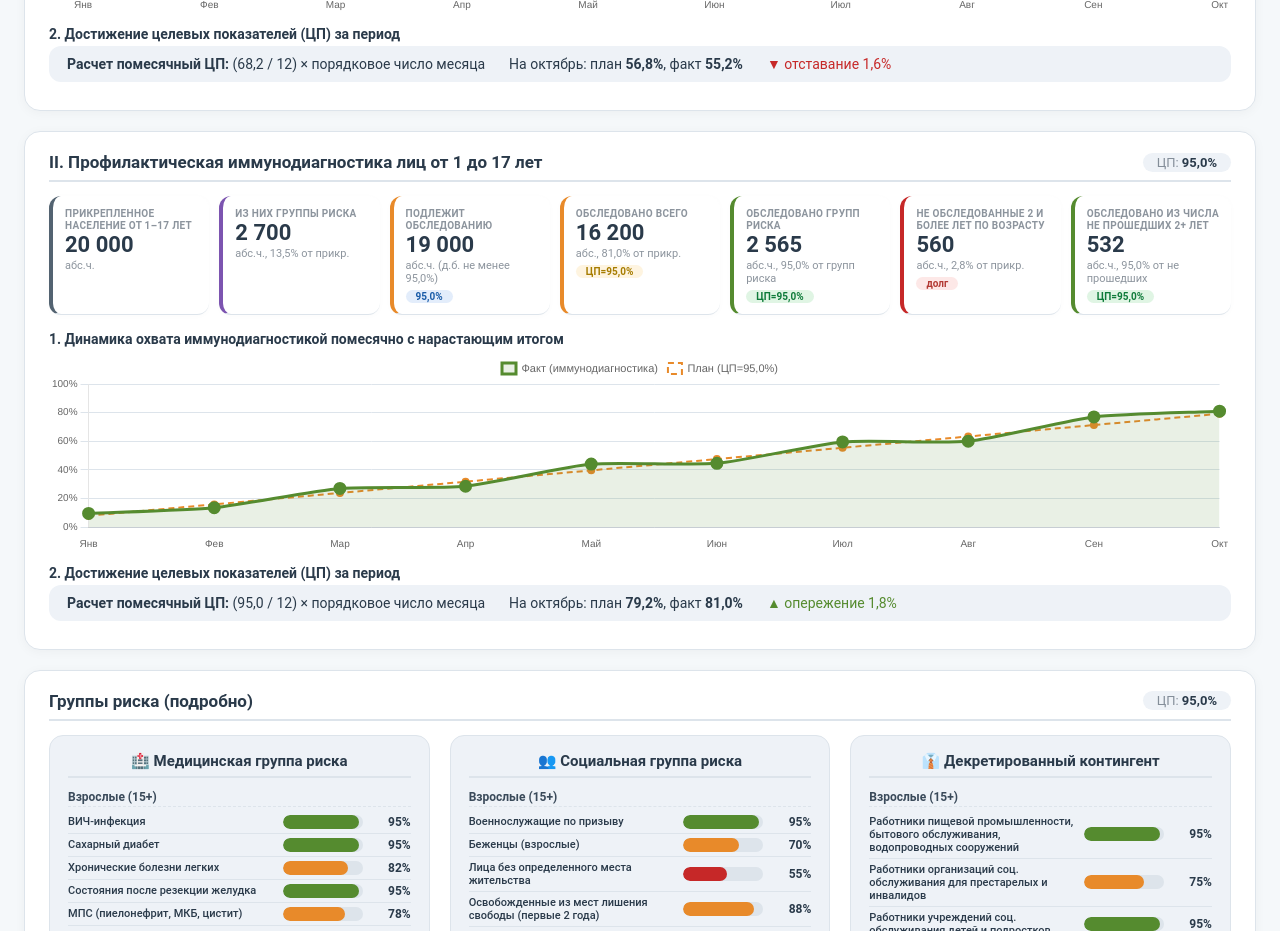
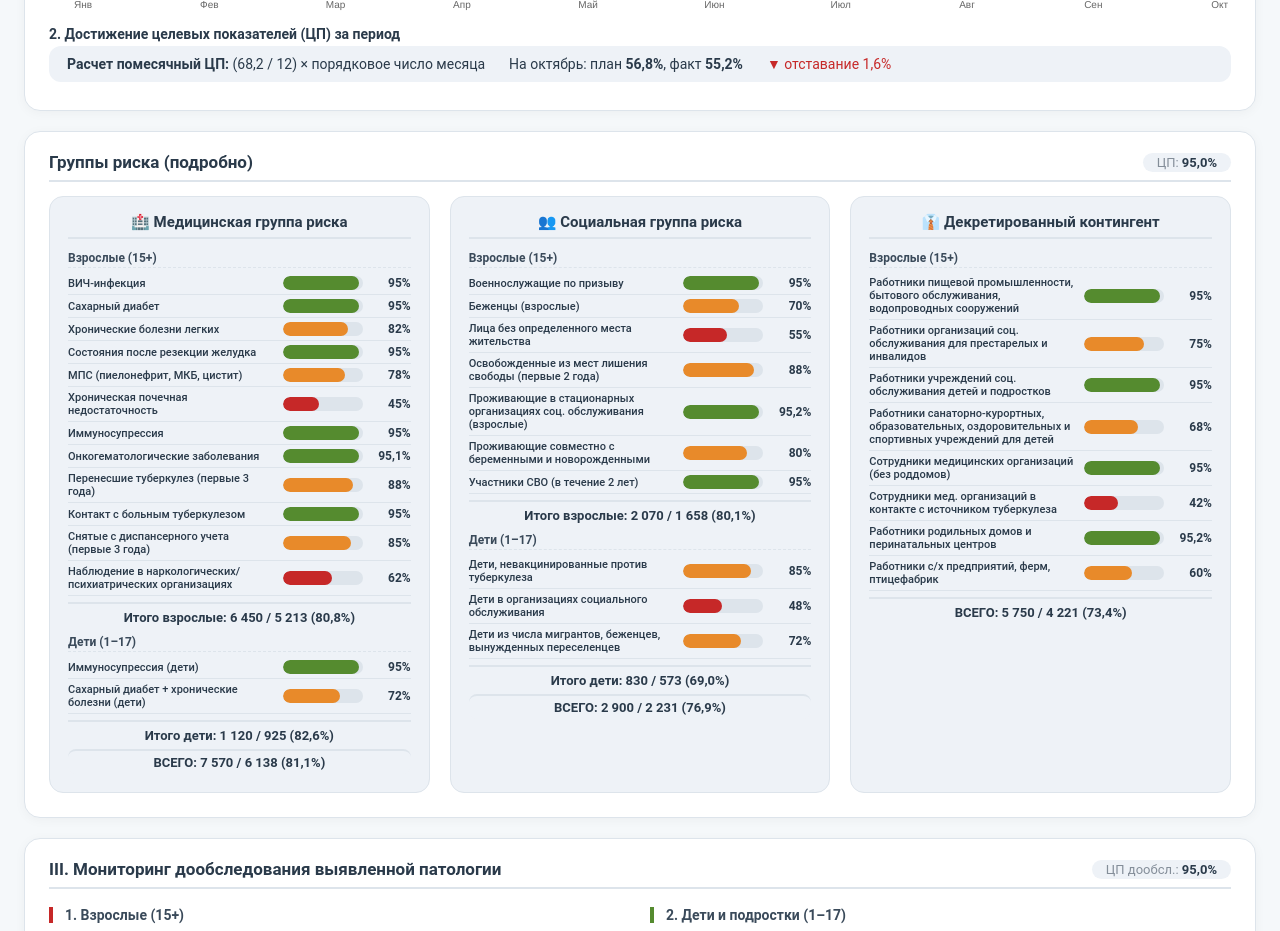
Before and after one commit to klinmokptd/dashbord, a plain HTML site: page index.html in a window 1280 px wide. Shown: the part 840-1771 px from the top of the page. Drawn offline with nearby package versions, Linux system fonts and the light colour scheme.

Commit message:
Update index.html

```diff
--- a/index.html
+++ b/index.html
@@ -845,76 +845,6 @@
             </div>
         </div>
 
-        <!-- ============================================================ -->
-        <!-- РАЗДЕЛ II. ИММУНОДИАГНОСТИКА (дети 1–17) – 7 КАРТОЧЕК -->
-        <!-- ============================================================ -->
-        <div class="card">
-            <div class="card-title">
-                II. Профилактическая иммунодиагностика лиц от 1 до 17 лет
-                <span class="cp-label">ЦП: <strong>95,0%</strong></span>
-            </div>
-
-            <div class="kpi-grid-7">
-                <div class="kpi-card" style="border-left-color:var(--base-color);">
-                    <div class="label">Прикрепленное население от 1–17 лет</div>
-                    <div class="value">20 000</div>
-                    <div class="sub">абс.ч.</div>
-                </div>
-                <div class="kpi-card accent-purple">
-                    <div class="label">Из них группы риска</div>
-                    <div class="value">2 700</div>
-                    <div class="sub">абс.ч., 13,5% от прикр.</div>
-                </div>
-                <div class="kpi-card accent-yellow">
-                    <div class="label">Подлежит обследованию</div>
-                    <div class="value">19 000</div>
-                    <div class="sub">абс.ч. (д.б. не менее 95,0%)</div>
-                    <span class="badge blue">95,0%</span>
-                </div>
-                <div class="kpi-card accent-yellow">
-                    <div class="label">Обследовано всего</div>
-                    <div class="value">16 200</div>
-                    <div class="sub">абс., 81,0% от прикр.</div>
-                    <span class="badge yellow">ЦП=95,0%</span>
-                </div>
-                <div class="kpi-card accent-green">
-                    <div class="label">Обследовано групп риска</div>
-                    <div class="value">2 565</div>
-                    <div class="sub">абс.ч., 95,0% от групп риска</div>
-                    <span class="badge green">ЦП=95,0%</span>
-                </div>
-                <div class="kpi-card accent-red">
-                    <div class="label">Не обследованные 2 и более лет по возрасту</div>
-                    <div class="value">560</div>
-                    <div class="sub">абс.ч., 2,8% от прикр.</div>
-                    <span class="badge red">долг</span>
-                </div>
-                <div class="kpi-card accent-green">
-                    <div class="label">Обследовано из числа не прошедших 2+ лет</div>
-                    <div class="value">532</div>
-                    <div class="sub">абс.ч., 95,0% от не прошедших</div>
-                    <span class="badge green">ЦП=95,0%</span>
-                </div>
-            </div>
-
-            <!-- 1. Динамика охвата -->
-            <div style="margin-bottom:12px;">
-                <div style="font-weight:600; font-size:14px; color:var(--color); margin-bottom:6px;">1. Динамика охвата иммунодиагностикой помесячно с нарастающим итогом</div>
-                <div class="chart-container">
-                    <canvas id="immunoChart"></canvas>
-                </div>
-            </div>
-
-            <!-- 2. Достижение ЦП -->
-            <div style="margin-bottom:4px;">
-                <div style="font-weight:600; font-size:14px; color:var(--color); margin-bottom:4px;">2. Достижение целевых показателей (ЦП) за период</div>
-                <div style="display:flex; gap:24px; flex-wrap:wrap; background:var(--alt-background-color); border-radius:12px; padding:10px 18px; font-size:14px;">
-                    <span><strong>Расчет помесячный ЦП:</strong> (95,0 / 12) × порядковое число месяца</span>
-                    <span>На октябрь: план <strong>79,2%</strong>, факт <strong>81,0%</strong></span>
-                    <span style="color:var(--confirm-color);">▲ опережение 1,8%</span>
-                </div>
-            </div>
-        </div>
 
         <!-- ============================================================ -->
         <!-- ГРУППЫ РИСКА – 3 БЛОКА -->
```
